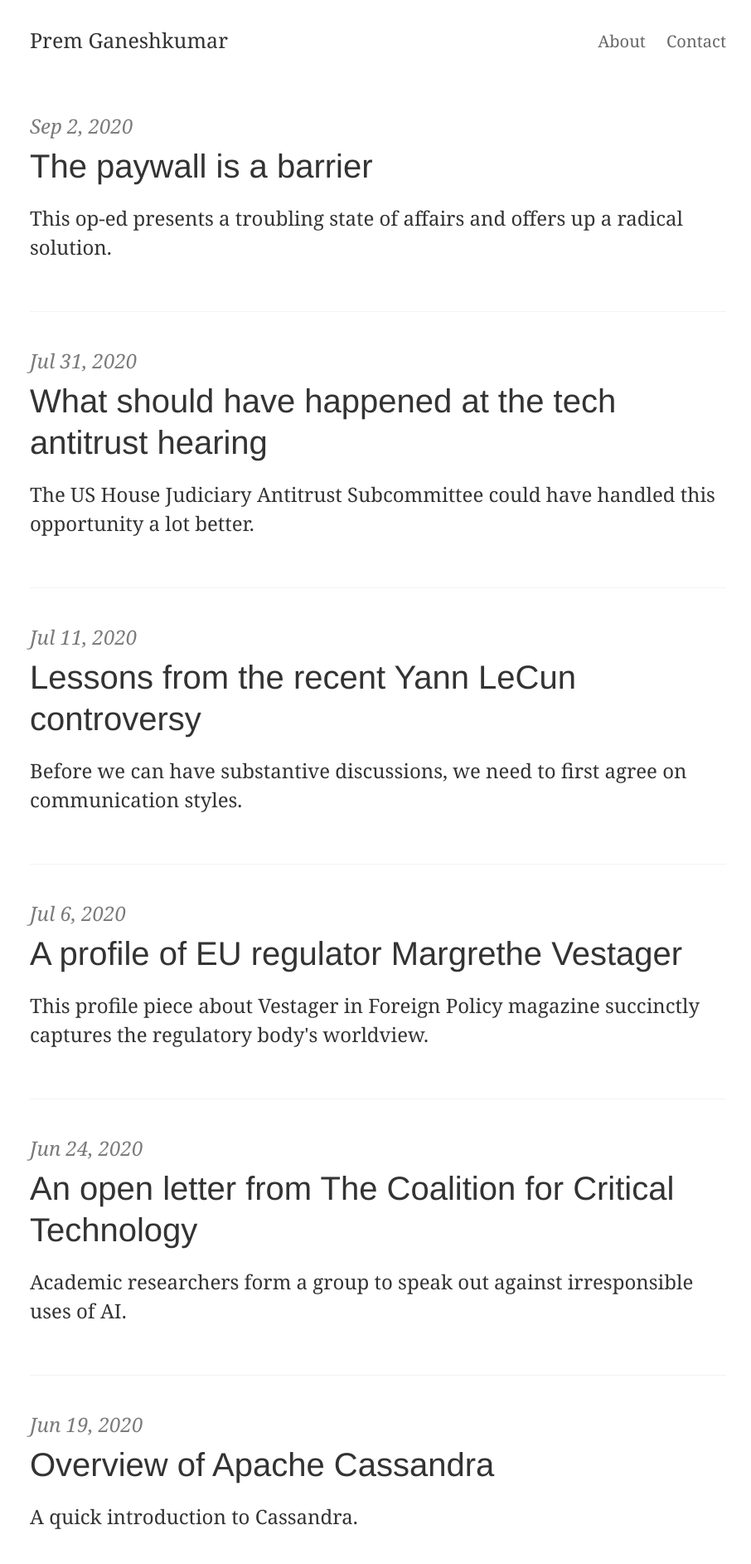
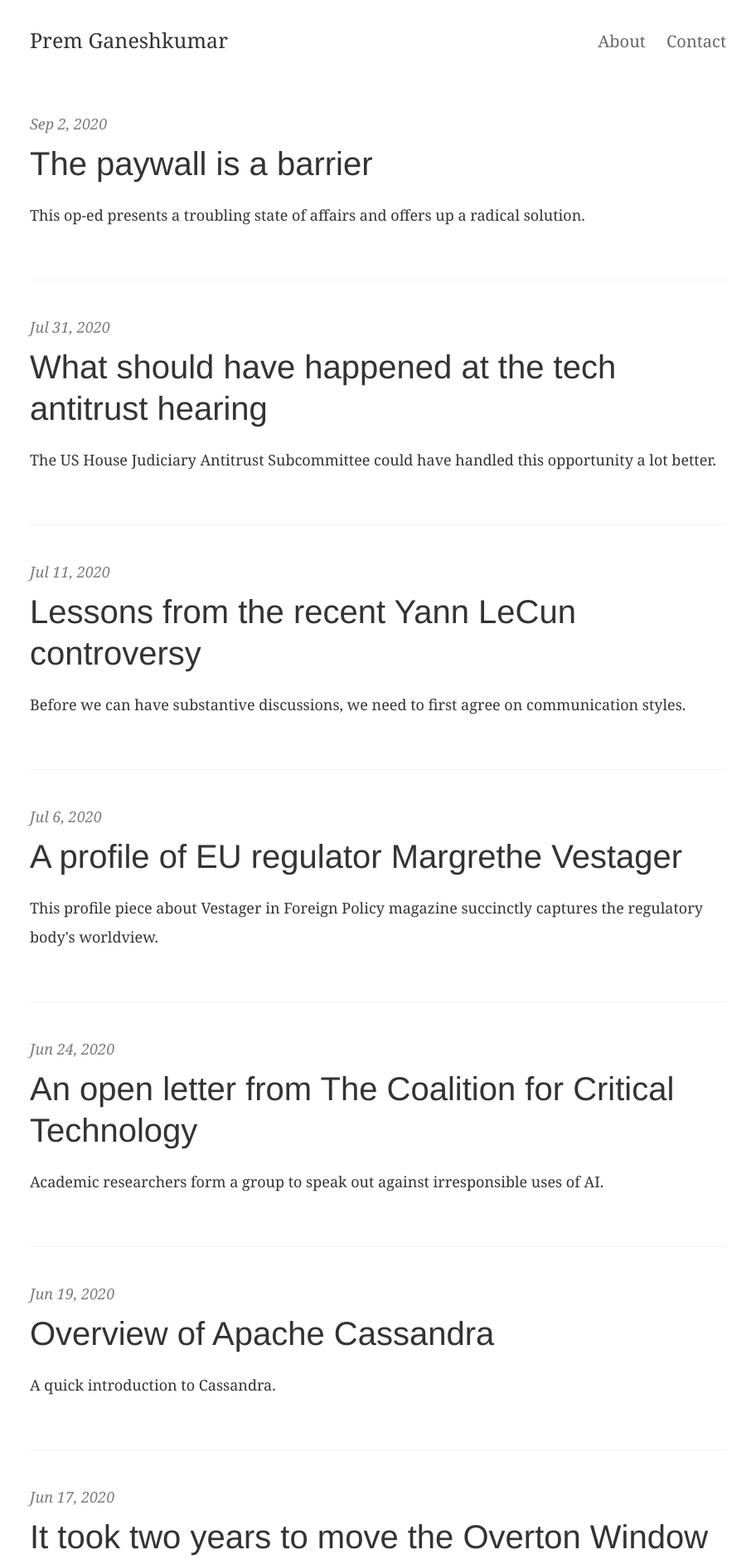
Before and after one commit to premgane/premgane.github.io, a Jekyll site: the page built from index.html, in a window 1280 px wide. Shown: the top 1885 px of the page at 83% size, without its empty margins (184-1090 px from the left). Built offline with Jekyll 4.4.1, drawn with Linux system fonts in a browser that asks for light colours; the list of posts is cut into pages by our own code.

Commit message:
Undo media query

```diff
--- a/_sass/_media-queries.scss
+++ b/_sass/_media-queries.scss
@@ -6,10 +6,6 @@
   h1,
   .h1 {
     font-size: $h1;
-  }
-
-  p {
-    font-size: 1.2rem;
   }
 
   .site-header {
```
